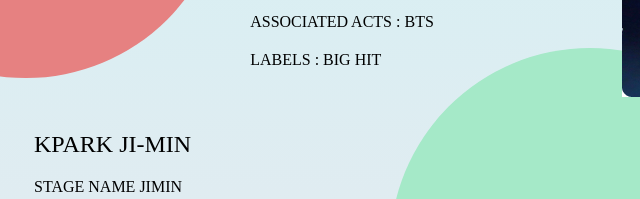
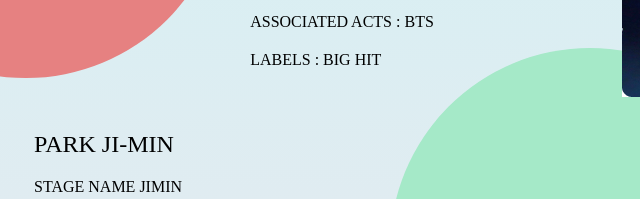
Before and after one commit to Manasa0909/BTS, a plain HTML site: page about.html in a window 1280 px wide. Shown: the part 1317-1516 px from the top of the page, 332-972 px from the left. Drawn offline with Linux system fonts and the light colour scheme; a web font is replaced by a local one.

Commit message:
Update about.html

```diff
--- a/about.html
+++ b/about.html
@@ -102,7 +102,7 @@
             <div class="odd">
                 <img src="ab5.jpg">
                 <ol>
-                    <li id="nm2">KPARK JI-MIN</li>
+                    <li id="nm2">PARK JI-MIN</li>
                     <li>STAGE NAME JIMIN</li>
                     <li>OCTOBER 13,1995 (AGE:25)</li>
                     <li>KOREAN RAPPER ,SONGWRITER AND DANCER</li>
```
